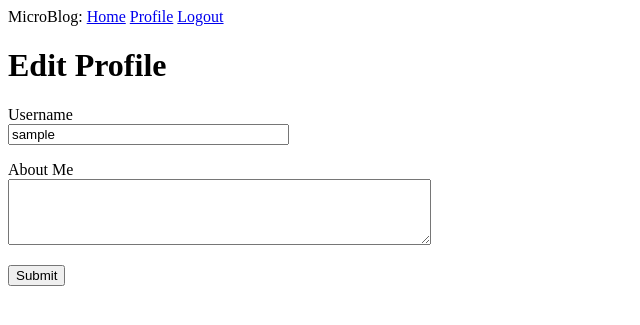
After one commit to kbbushman/flask-microblog, a Flask app: page /edit_profile in a window 1280 px wide. The commit adds this page. Shown: the top 325 px of the page, without its empty margins (0-640 px from the left). Run offline with Flask 2, Linux system fonts and the light colour scheme; the visitor is signed in with stand-in values (Sample User, id 1); data comes from the database, SQL or seed files in the repository; both versions use the stored data as it was after the commit.

Commit message:
Adds user profile

```diff
--- a/app/forms.py
+++ b/app/forms.py
@@ -1,6 +1,6 @@
 from flask_wtf import FlaskForm
-from wtforms import StringField, PasswordField, BooleanField, SubmitField
-from wtforms.validators import ValidationError, DataRequired, Email, EqualTo
+from wtforms import StringField, TextAreaField, PasswordField, BooleanField, SubmitField
+from wtforms.validators import ValidationError, DataRequired, Email, EqualTo, Length
 from app.models import User
 
 class LoginForm(FlaskForm):
@@ -26,3 +26,9 @@ class RegistrationForm(FlaskForm):
     user = User.query.filter_by(email=email.data).first()
     if user is not None:
       raise ValidationError('That email has already been registered. Please choose a different one')
+
+
+class EditProfileForm(FlaskForm):
+  username = StringField('Username', validators=[DataRequired()])
+  about_me = TextAreaField('About Me', validators=[Length(min=0, max=140)])
+  submit = SubmitField('Submit')
--- a/app/models.py
+++ b/app/models.py
@@ -1,4 +1,5 @@
 from datetime import datetime
+from hashlib import md5
 from werkzeug.security import generate_password_hash, check_password_hash
 # Makes User model more compatible with flask_login (session manager)
 from flask_login import UserMixin
@@ -10,6 +11,8 @@ class User(UserMixin, db.Model):
   email = db.Column(db.String(120), index=True, unique=True)
   password_hash = db.Column(db.String(128))
   posts = db.relationship('Post', backref='author', lazy='dynamic')
+  about_me = db.Column(db.String(140))
+  last_seen = db.Column(db.DateTime, default=datetime.utcnow)
 
   def __repr__(self):
     return '<User {}>'.format(self.username)
@@ -19,6 +22,10 @@ class User(UserMixin, db.Model):
 
   def check_password(self, password):
     return check_password_hash(self.password_hash, password)
+
+  def avatar(self, size):
+    digest = md5(self.email.lower().encode('utf-8')).hexdigest()
+    return 'https://www.gravatar.com/avatar/{}?d=identicon&s={}'.format(digest, size)
 
 @login.user_loader
 def load_user(id):
--- a/app/routes.py
+++ b/app/routes.py
@@ -1,9 +1,17 @@
+from datetime import datetime
 from flask import render_template, flash, redirect, url_for, request
 from werkzeug.urls import url_parse
 from flask_login import current_user, login_user, logout_user, login_required
 from app import app, db
-from app.forms import LoginForm, RegistrationForm
+from app.forms import LoginForm, RegistrationForm, EditProfileForm
 from app.models import User
+
+@app.before_request
+def before_request():
+  if current_user.is_authenticated:
+    current_user.last_seen = datetime.utcnow()
+    db.session.commit()
+
 
 @app.route('/')
 @app.route('/index')
@@ -58,3 +66,30 @@ def register():
     flash('Success! You are now registered and can log in')
     return redirect(url_for('login'))
   return render_template('register.html', title='Register', form=form)
+
+
+@app.route('/user/<username>')
+@login_required
+def user(username):
+  user = User.query.filter_by(username=username).first_or_404()
+  posts = [
+    {'author': user, 'body': 'Test Post One'},
+    {'author': user, 'body': 'Test Post Two'}
+  ]
+  return render_template('user.html', user=user, posts=posts)
+
+
+@app.route('/edit_profile', methods=['GET', 'POST'])
+@login_required
+def edit_profile():
+  form = EditProfileForm()
+  if form.validate_on_submit():
+    current_user.username = form.username.data
+    current_user.about_me = form.about_me.data
+    db.session.commit()
+    flash('Success! Your changes have been saved')
+    return redirect(url_for('edit_profile'))
+  elif request.method == 'GET':
+    form.username.data = current_user.username
+    form.about_me.data = current_user.about_me
+  return render_template('edit_profile.html', title='Edit Profile', form=form)
--- /dev/null
+++ b/app/templates/_post.html
@@ -0,0 +1,6 @@
+<table>
+  <tr valign="top">
+    <td><img src="{{ post.author.avatar(36) }}" /></td>
+    <td>{{ post.author.username }} says <strong>{{ post.body }}</strong></td>
+  </tr>
+</table>
--- a/app/templates/base.html
+++ b/app/templates/base.html
@@ -17,6 +17,7 @@
     {% if current_user.is_anonymous %}
       <a href="{{ url_for('login') }}">Login</a>
     {% else %}
+      <a href="{{ url_for('user', username=current_user.username) }}">Profile</a>
       <a href="{{ url_for('logout') }}">Logout</a>
     {% endif %}
   </div>
--- /dev/null
+++ b/app/templates/edit_profile.html
@@ -0,0 +1,22 @@
+{% extends 'base.html' %}
+{% block content %}
+  <h1>Edit Profile</h1>
+  <form action="" method="post">
+    {{ form.hidden_tag() }}
+    <p>
+      {{ form.username.label }}<br />
+      {{ form.username(size=32) }}<br />
+      {% for error in form.username.errors %}
+        <span style="color: red;">{{ error }}</span>
+      {% endfor %}
+    </p>
+    <p>
+      {{ form.about_me.label }}<br />
+      {{ form.about_me(cols=50, rows=4) }}<br />
+      {% for error in form.about_me.errors %}
+        <span style="color: red;">{{ error }}</span>
+      {% endfor %}
+    </p>
+    <p>{{ form.submit() }}</p>
+  </form>
+{% endblock %}
```
Also changed, not shown: app/templates/user.html (added, +25 -0 lines), app.db.
